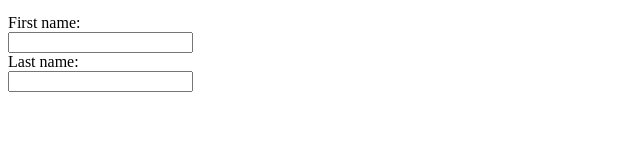
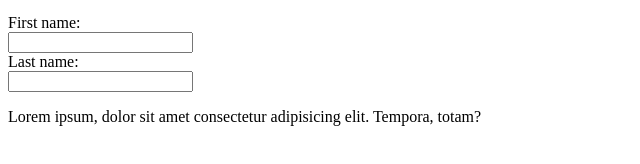
Before and after one commit to PV-VIBOL/smallproject, a plain HTML site: page index.html in a window 1280 px wide. Shown: the part 136-300 px from the top of the page, without its empty margins (0-640 px from the left). Drawn offline with Linux system fonts and the light colour scheme.

Commit message:
add text

```diff
--- a/index.html
+++ b/index.html
@@ -21,5 +21,6 @@
         <label for="lname">Last name:</label><br>
         <input type="text" id="lname" name="lname">
       </form>
+      <p>Lorem ipsum, dolor sit amet consectetur adipisicing elit. Tempora, totam?</p>
 </body>
 </html>
```
